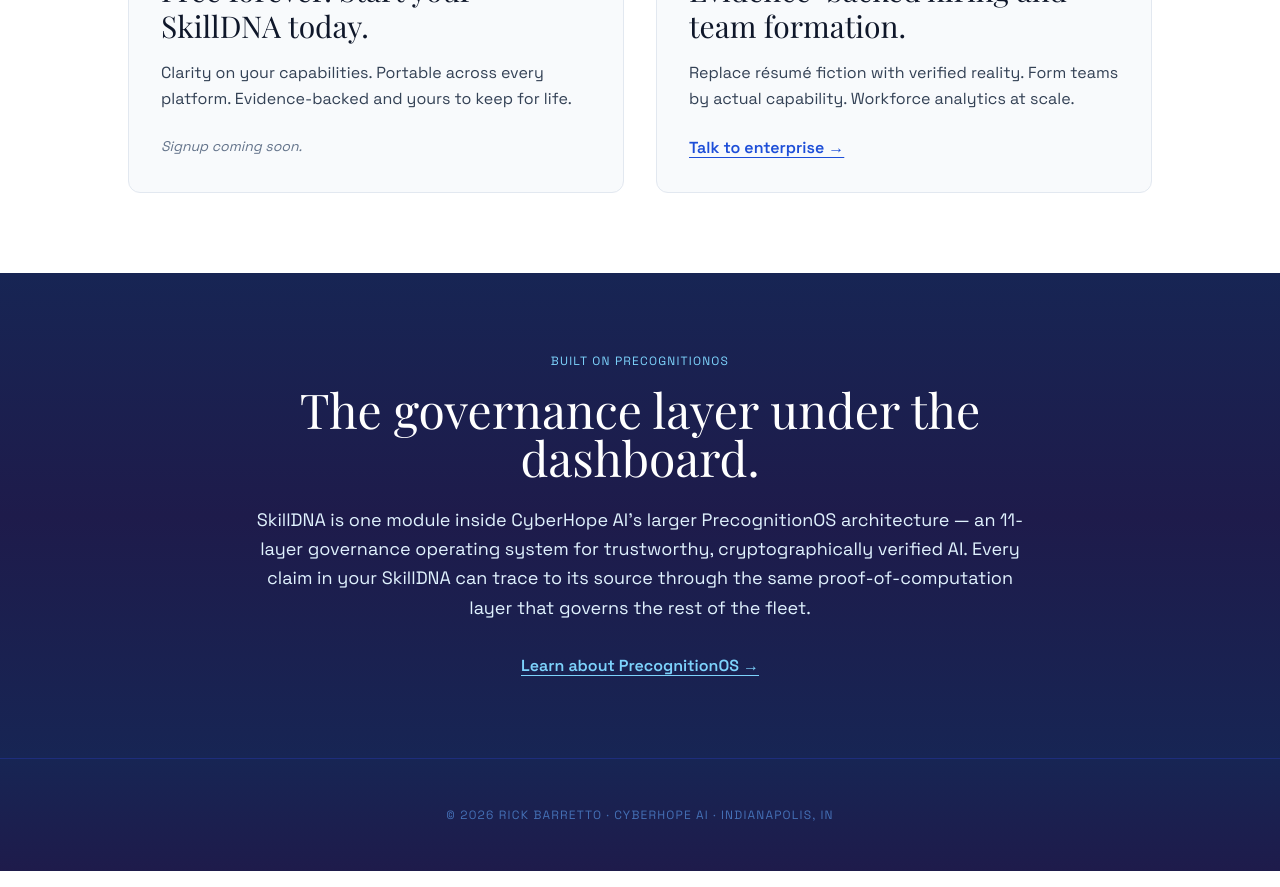
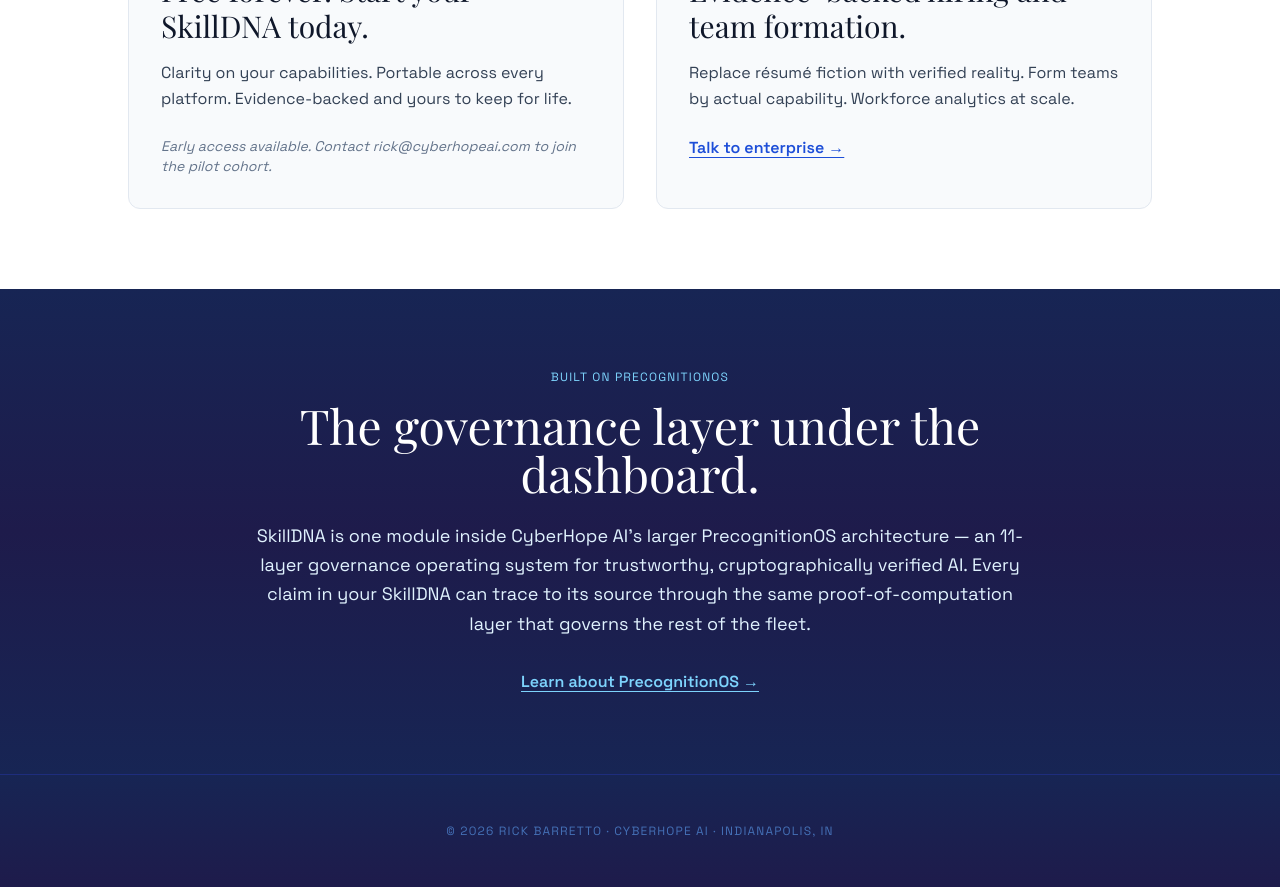
Before and after one commit to cyberhope-ai/rickbarretto.com-founder-website, a Next.js app: page /skilldna in a window 1280 px wide. Shown: the part 4260-5147 px from the top of the page. Built offline with nearby package versions, Linux system fonts and the light colour scheme; a web font is replaced by a local one.

Commit message:
fix(skilldna): replace signup coming-soon with early access CTA — rick@cyberhopeai.com pilot cohort

```diff
--- a/app/skilldna/page.tsx
+++ b/app/skilldna/page.tsx
@@ -270,7 +270,7 @@
                 Evidence-backed and yours to keep for life.
               </p>
               <p className="text-sm font-sans text-slate-500 italic">
-                Signup coming soon.
+                Early access available. Contact rick@cyberhopeai.com to join the pilot cohort.
               </p>
             </div>
             <div className="bg-slate-50 rounded-xl p-8 border border-slate-200">
```
